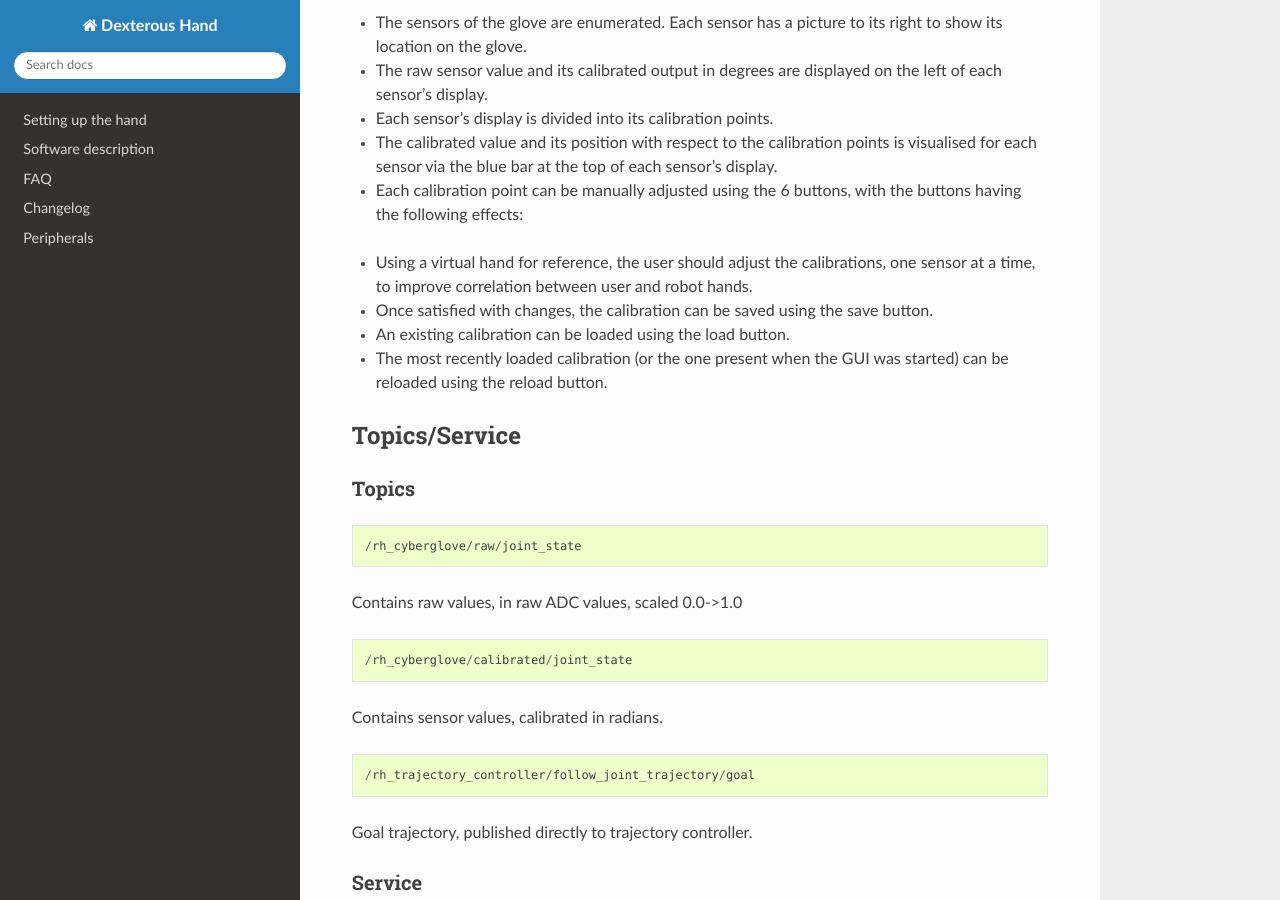
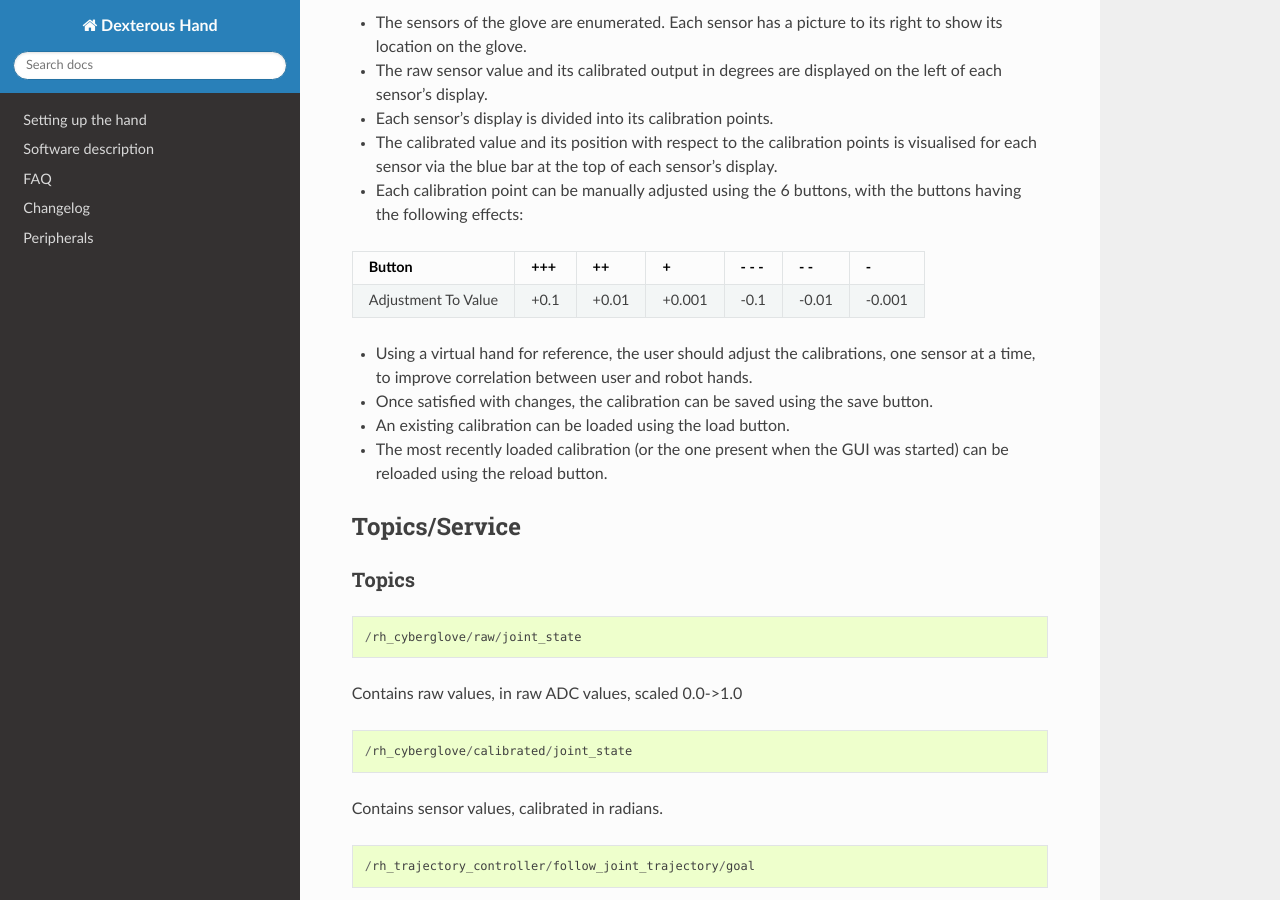
Before and after one commit to shadow-robot/sr_dexterous_hand_documentation, a Sphinx documentation site: the page built from docs/user_guide/5_peripherals.md, in a window 1280 px wide and 900 px high, scrolled down 4660 px. Built offline with Sphinx 7.4.7 and the Read the Docs theme 2.0.0, drawn with Linux system fonts in a browser that asks for light colours.

Commit message:
added other table

````diff
--- a/docs/user_guide/5_peripherals.md
+++ b/docs/user_guide/5_peripherals.md
@@ -98,11 +98,11 @@ To modify the glove calibration, there are two RQT plugins:
 * Each calibration point can be manually adjusted using the 6 buttons, with the buttons having the following effects:
 
 ```eval_rst
-+---------------------+------+-------+--------+------+-------+--------+
-| Button              |\+\+\+| \++   | \+     |\- \- \-| \- \-  | \-      |
-+=====================+======+=======+========+======+=======+========+
-| Adjustment To Value | +0.1 | +0.01 | +0.001 | -0.1 | -0.01 | -0.001 |
-+---------------------+------+-------+--------+------+-------+--------+
++---------------------+--------+-------+--------+----------+-------+--------+
+| Button              | \+\+\+ | \+\+  | \+     | \- \- \- | \- \- | \-     |
++=====================+========+=======+========+==========+=======+========+
+| Adjustment To Value | +0.1   | +0.01 | +0.001 | -0.1     | -0.01 | -0.001 |
++---------------------+--------+-------+--------+----------+-------+--------+
 ```
 
 * Using a virtual hand for reference, the user should adjust the calibrations, one sensor at a time, to improve correlation between user and robot hands.
````
